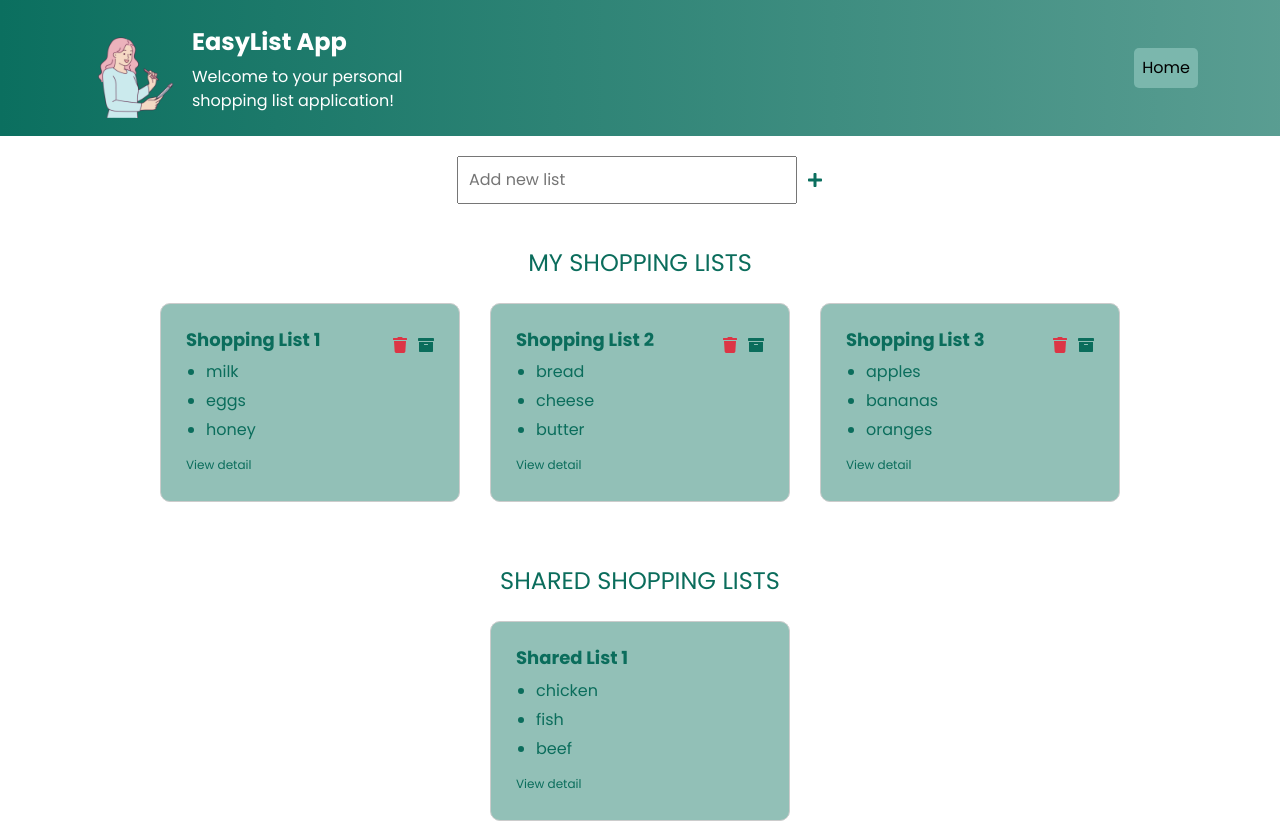
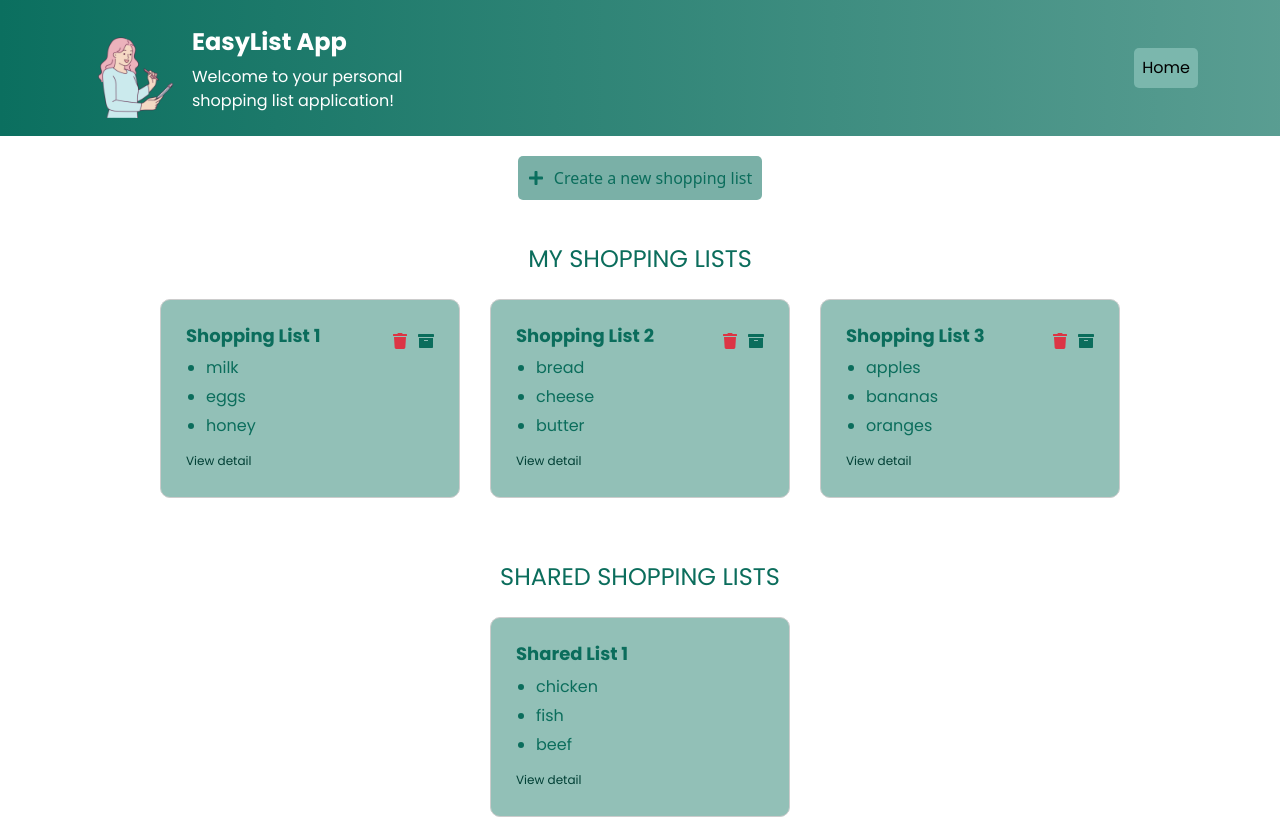
Before and after one commit to LucaJune/my-app, a React (Create React App) app: page / in a window 1280 px wide. Shown: the top 823 px of the page. Built offline with nearby package versions, Linux system fonts and the light colour scheme.

Commit message:
list-form-create

```diff
--- a/src/list/detail.css
+++ b/src/list/detail.css
@@ -44,13 +44,13 @@
   color: #ff9800;
 }
 
-.add-item {
+.add-item, .add-member {
   display: flex;
   align-items: center;
   margin-top: 20px;
 }
 
-.add-item input {
+.add-item input, .add-member input {
   flex: 1;
   padding: 10px;
   border: 1px solid #ccc;
@@ -67,13 +67,13 @@
   color: #ff9800;
 }
 
-.item-list {
+.item-list, .member-list {
   list-style-type: none;
   padding: 0;
   margin-top: 20px;
 }
 
-.item {
+.item, .member {
   display: flex;
   align-items: center;
   margin-bottom: 10px;
--- /dev/null
+++ b/src/list/list-form-create.jsx
@@ -0,0 +1,109 @@
+import React, { useState } from 'react';
+import Button from 'react-bootstrap/Button';
+import Modal from 'react-bootstrap/Modal';
+import Form from 'react-bootstrap/Form';
+import { FaPlus, FaTimes } from "react-icons/fa";
+import './detail.css';
+
+function ListCreateForm({ onSave, onClose }) {
+  const [name, setName] = useState("");
+  const [items, setItems] = useState([]);
+  const [newItem, setNewItem] = useState("");
+  const [members, setMembers] = useState([]);
+  const [newMember, setNewMember] = useState("");
+
+  const handleSubmit = (e) => {
+    e.preventDefault();
+    onSave({ name, items, members });
+    onClose();
+  };
+
+  const handleItemAdd = () => {
+    if (newItem.trim()) {
+      const newId = items.length ? items[items.length - 1].id + 1 : 1;
+      setItems([...items, { id: newId, name: newItem }]);
+      setNewItem("");
+    }
+  };
+
+  const handleItemRemove = (id) => {
+    const newItems = items.filter(item => item.id !== id);
+    setItems(newItems);
+  };
+
+  const handleMemberAdd = () => {
+    if (newMember.trim()) {
+      const newId = members.length ? members[members.length - 1].id + 1 : 1;
+      setMembers([...members, { id: newId, name: newMember }]);
+      setNewMember("");
+    }
+  };
+
+  const handleMemberRemove = (id) => {
+    const newMembers = members.filter(member => member.id !== id);
+    setMembers(newMembers);
+  };
+
+  return (
+    <Modal show={true} onHide={onClose} centered>
+      <Form onSubmit={handleSubmit}>
+        <Modal.Header closeButton>
+          <Modal.Title>Create New Shopping List</Modal.Title>
+        </Modal.Header>
+        <Modal.Body>
+          <Form.Control
+            type="text"
+            value={name}
+            onChange={(e) => setName(e.target.value)}
+            placeholder="Enter list name"
+            required
+          />
+          <div className="add-item">
+            <input
+              type="text"
+              value={newItem}
+              onChange={(e) => setNewItem(e.target.value)}
+              placeholder="Add item"
+            />
+            <FaPlus className="add-icon" onClick={handleItemAdd} />
+          </div>
+          <ul className="item-list">
+            {items.map((item) => (
+              <li key={item.id} className="item">
+                {item.name}
+                <FaTimes className="remove-icon" onClick={() => handleItemRemove(item.id)} />
+              </li>
+            ))}
+          </ul>
+          <div className="add-member">
+            <input
+              type="text"
+              value={newMember}
+              onChange={(e) => setNewMember(e.target.value)}
+              placeholder="Add new member"
+            />
+            <FaPlus className="add-icon" onClick={handleMemberAdd} />
+          </div>
+          <ul className="member-list">
+            {members.map((member) => (
+              <li key={member.id} className="item">
+                {member.name}
+                <FaTimes className="remove-icon" onClick={() => handleMemberRemove(member.id)} />
+              </li>
+            ))}
+          </ul>
+        </Modal.Body>
+        <Modal.Footer>
+          <Button variant="dark" onClick={onClose}>
+            Close
+          </Button>
+          <Button variant="warning" type="submit">
+            Create
+          </Button>
+        </Modal.Footer>
+      </Form>
+    </Modal>
+  );
+}
+
+export default ListCreateForm;
--- a/src/list/list.css
+++ b/src/list/list.css
@@ -1,27 +1,34 @@
-@import url('https://fonts.googleapis.com/css2?family=Poppins:wght@400;600&display=swap');
+@import url('https://fonts.googleapis.com/css2?family=Poppins:wght@400;700&display=swap');
 
 .list-container {
   padding: 20px;
   display: flex;
   flex-direction: column;
   align-items: center;
+  justify-content: center; /* Přemístí vše doprostřed stránky */
 }
 
 .add-list {
   display: flex;
-  align-items: center;
+  justify-content: center; /* Zarovná tlačítko vpravo */
+  width: 100%;
   margin-bottom: 20px;
+
 }
 
-.add-list input {
-  flex: 1;
+.add-list-button {
+  background-color: #0b6d5d8a;
+  color: #0b6d5c;
+  border: none;
   padding: 10px;
-  margin-right: 10px;
-  font-family: 'Poppins', sans-serif;
+  border-radius: 5px;
+  cursor: pointer;
+  display: flex;
+  align-items: center; /* Zarovná ikonu a text vertikálně */
 }
 
-.add-icon {
-  cursor: pointer;
+.add-list-button .add-icon {
+  margin-right: 10px; /* Přidá mezeru mezi ikonou a textem */
 }
 
 .section-title {
@@ -35,7 +42,7 @@
 .lists {
   display: flex;
   flex-wrap: wrap;
-  justify-content: flex-start;
+  justify-content: center; /* Zarovná dlaždice doprostřed */
   gap: 30px;
   margin-bottom: 40px;
 }
@@ -120,11 +127,11 @@
 
 .view-detail {
   font-size: 12px;
-  color: #0b6d5c;
+  color: #013f35;
   cursor: pointer;
+  text-align: right; /* Zarovná text vpravo */
+}
 
 .modal-content {
-    font-family: 'Poppins', sans-serif;
-
+  font-family: 'Poppins', sans-serif;
 }
-}
--- a/src/list/list.jsx
+++ b/src/list/list.jsx
@@ -3,6 +3,7 @@ import "./list.css";
 import { FaTrash, FaArchive, FaPlus, FaChevronDown, FaChevronUp, FaCheck } from "react-icons/fa";
 import 'bootstrap/dist/css/bootstrap.min.css';
 import ListDeleteDialog from "./list-delete.jsx"; // Import modálního okna
+import ListCreateForm from "./list-form-create.jsx"; // Import modálního okna pro vytvoření seznamu
 
 const List = () => {
   const [myLists, setMyLists] = useState([
@@ -22,14 +23,19 @@ const List = () => {
     { id: 8, name: "Archived Shared List 2", items: ["chips", "cookies", "candy"] },
     { id: 9, name: "Archived Shared List 3", items: ["flour", "sugar", "salt"] },
   ]);
-  const [newListName, setNewListName] = useState("");
   const [showArchived, setShowArchived] = useState(false);
   const [showDeleteDialog, setShowDeleteDialog] = useState(false);
   const [listToDelete, setListToDelete] = useState(null);
+  const [showAddList, setShowAddList] = useState(false); // Nový stav pro zobrazení pole pro přidání seznamu
 
   const handleListRemove = (id) => {
     const newLists = myLists.filter(list => list.id !== id);
     setMyLists(newLists);
+  };
+
+  const handleArchivedListRemove = (id) => {
+    const newArchivedLists = archivedMyLists.filter(list => list.id !== id);
+    setArchivedMyLists(newArchivedLists);
   };
 
   const handleListArchive = (id) => {
@@ -38,11 +44,10 @@ const List = () => {
     handleListRemove(id);
   };
 
-  const handleListAdd = () => {
-    if (newListName.trim()) {
+  const handleListAdd = ({ name, items }) => {
+    if (name.trim()) {
       const newId = myLists.length ? myLists[myLists.length - 1].id + 1 : 1;
-      setMyLists([...myLists, { id: newId, name: newListName, items: [] }]);
-      setNewListName("");
+      setMyLists([...myLists, { id: newId, name: name, items: items.map(item => item.name) }]);
     }
   };
 
@@ -53,18 +58,15 @@ const List = () => {
 
   const handleDelete = async (id) => {
     handleListRemove(id);
+    handleArchivedListRemove(id);
   };
 
   return (
     <div className="list-container">
       <div className="add-list">
-        <input
-          type="text"
-          value={newListName}
-          onChange={(e) => setNewListName(e.target.value)}
-          placeholder="Add new list"
-        />
-        <FaPlus className="add-icon" onClick={handleListAdd} />
+        <button className="add-list-button" onClick={() => setShowAddList(true)}>
+          <FaPlus className="add-icon" />Create a new shopping list
+        </button>
       </div>
       <h1 className="section-title">MY SHOPPING LISTS</h1>
       <div className="lists">
@@ -149,6 +151,12 @@ const List = () => {
           onDelete={handleDelete}
         />
       )}
+      {showAddList && (
+        <ListCreateForm
+          onSave={handleListAdd}
+          onClose={() => setShowAddList(false)}
+        />
+      )}
     </div>
   );
 };
```
Also changed, not shown: src/list/list-form.jsx (deleted).
